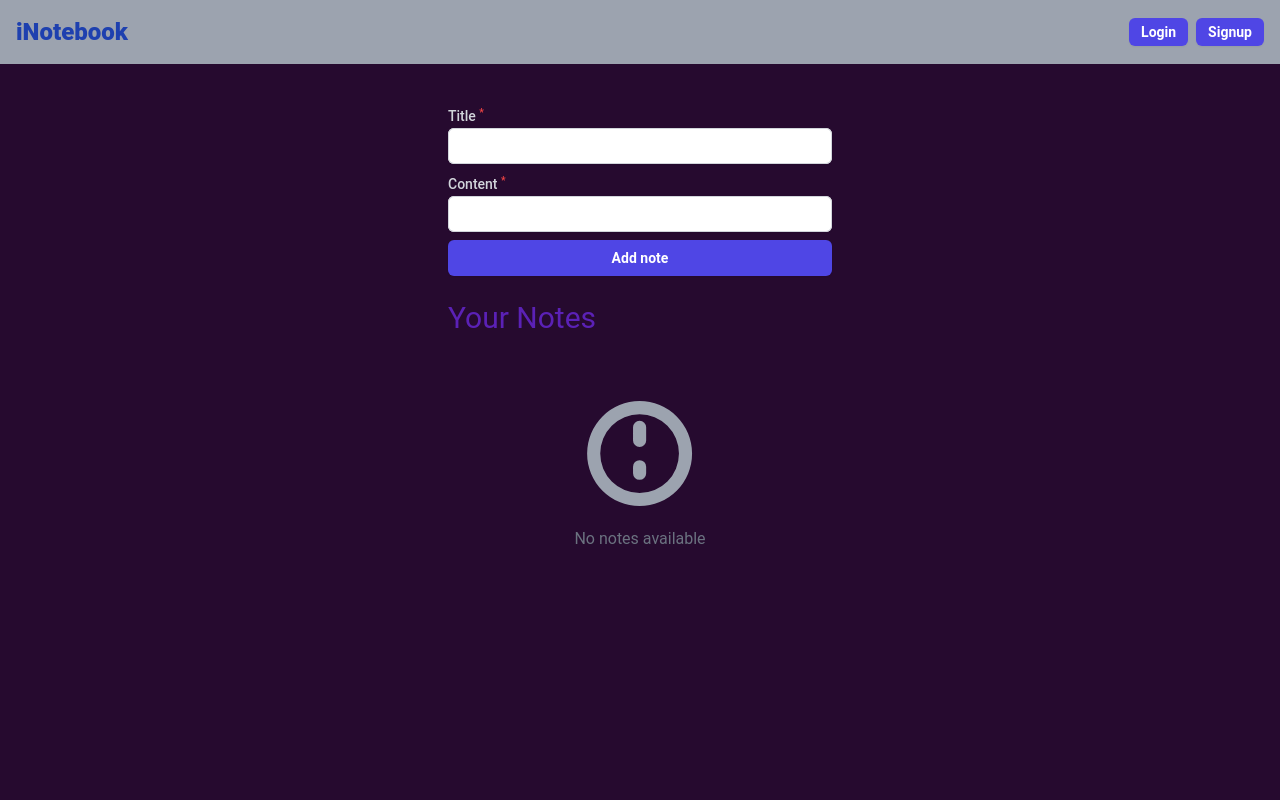
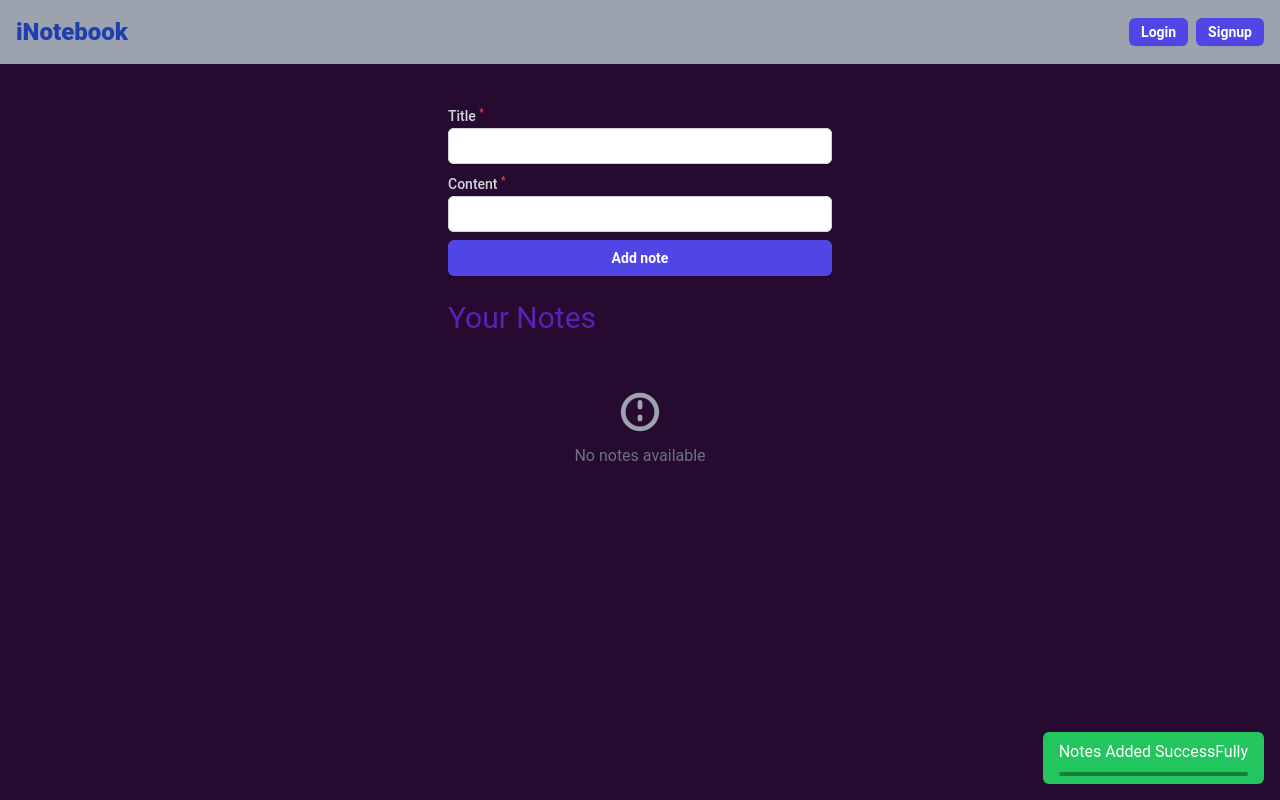
Before and after one commit to roshan798/i-notebook, a React (Create React App) app in the folder frontend/: page / in a window 1280 px wide. Both pictures are taken after typing "Sample", "Sample" into the empty fields and a click on the button "Add note". Built offline with nearby package versions, Linux system fonts and the light colour scheme; no server answers.

Commit message:
Added Notification

```diff
--- a/frontend/src/App.js
+++ b/frontend/src/App.js
@@ -4,7 +4,6 @@ import Home from './components/Home';
 import { Route, Routes } from 'react-router-dom';
 import Signup from './components/Signup';
 import Login from './components/Login';
-import About from './components/About';
 import NoteState from './context/notes/NoteState';
 function App() {
   return (
@@ -15,7 +14,6 @@ function App() {
           <Route exact path='/' element={<Home />}></Route>
           <Route exact path='/login' element={<Login />}></Route>
           <Route exact path='/signup' element={<Signup />}></Route>
-          <Route exact path='/about' element={<About />}></Route>
         </Routes>
       </div>
     </NoteState>
--- a/frontend/src/components/About.js
+++ /dev/null
@@ -1,9 +0,0 @@
-import React from 'react'
-
-export default function About() {
-    return (
-        <>
-            <p>About page</p>
-        </>
-    )
-}
--- a/frontend/src/components/AddNotes.js
+++ b/frontend/src/components/AddNotes.js
@@ -1,8 +1,10 @@
 import React, { useState, useContext } from 'react'
 import NoteContext from '../context/notes/noteContext';
+import Notification from './Notification'
 
 export default function AddNotes() {
-    const { addNotes } = useContext(NoteContext);
+    const { addNotes, showAlert, setShowAlert } = useContext(NoteContext);
+
     const intialNote = {
         "title": "",
         "content": ""
@@ -69,12 +71,14 @@ export default function AddNotes() {
             }
 
             await addNotes(newNote);
+            setShowAlert(true);
             setNote(intialNote);
         }
     }
 
     return (
         <>
+            {showAlert && <Notification message={"Notes Added SuccessFully"} />}
             <form className='mt-10 sm:mx-auto sm:w-full px-4 sm:px-0 sm:max-w-sm flex flex-col gap-y-2' onSubmit={submitHandler}>
                 <label htmlFor="add-title" className='block text-sm font-medium leading-6 text-gray-300 text-left'>Title <sup className='text-red-500'>*</sup>
                     <input type="text" id='add-title' name='title' className='block text-lg w-full px-2 rounded-md border-0 py-1.5 text-gray-900 shadow-sm ring-1 ring-inset ring-gray-300 placeholder:text-gray-400 focus:ring-2 focus:ring-inset focus:ring-indigo-600 sm:text-sm sm:leading-6' value={note.title} onChange={onChangeHandler} minLength={5} required />
--- /dev/null
+++ b/frontend/src/components/Notification.js
@@ -0,0 +1,24 @@
+import React, { useEffect, useContext } from 'react';
+import NoteContext from '../context/notes/noteContext';
+export default function About({ message }) {
+    const { setShowAlert } = useContext(NoteContext);
+
+    useEffect(() => {
+        const timer = setTimeout(() => {
+            setShowAlert(false);
+        }, 5000);
+
+        return () => {
+            clearTimeout(timer);
+        };
+    }, []);
+
+    return (
+        <>
+            <div className="fixed bottom-0 right-0 m-4 bg-green-500 text-white py-2 px-4 rounded-md transition-opacity duration-500">
+                {message}
+                <div className="h-1 bg-green-700 rounded-md mt-2 w-full" />
+            </div>
+        </>
+    );
+};
--- a/frontend/src/context/notes/NoteState.js
+++ b/frontend/src/context/notes/NoteState.js
@@ -87,8 +87,12 @@ const updateNotesFromDB = async (id, updatedNote) => {
 }
 
 export default function NoteState(props) {
+
   const [notes, setNotes] = useState([]);
+  // state which will show/hide the alert
+  const [showAlert, setShowAlert] = useState(false);
   const [showUpdateForm, setShowUpdateForm] = useState(-1);
+
   // to fetch All notes once
   useEffect(() => {
     //setting  user notes fetched from the db
@@ -149,7 +153,7 @@ export default function NoteState(props) {
   }
 
   return (
-    <NoteContext.Provider value={{ notes, addNotes, deleteNotes, updateNotes, showUpdateForm, setShowUpdateForm }}>
+    <NoteContext.Provider value={{ notes, addNotes, deleteNotes, updateNotes, showUpdateForm, setShowUpdateForm, showAlert, setShowAlert }}>
       {props.children}
     </NoteContext.Provider>
   )
--- a/frontend/src/output.css
+++ b/frontend/src/output.css
@@ -629,6 +629,10 @@ video {
   position: relative;
 }
 
+.bottom-0 {
+  bottom: 0px;
+}
+
 .left-0 {
   left: 0px;
 }
@@ -671,6 +675,10 @@ video {
 
 .z-50 {
   z-index: 50;
+}
+
+.m-4 {
+  margin: 1rem;
 }
 
 .mx-auto {
@@ -763,6 +771,10 @@ video {
   height: 2.75rem;
 }
 
+.h-12 {
+  height: 3rem;
+}
+
 .h-16 {
   height: 4rem;
 }
@@ -783,6 +795,10 @@ video {
   height: 100%;
 }
 
+.h-1 {
+  height: 0.25rem;
+}
+
 .min-h-full {
   min-height: 100%;
 }
@@ -793,6 +809,10 @@ video {
 
 .w-11 {
   width: 2.75rem;
+}
+
+.w-12 {
+  width: 3rem;
 }
 
 .w-4 {
@@ -942,6 +962,11 @@ video {
   background-color: rgb(156 163 175 / var(--tw-bg-opacity));
 }
 
+.bg-green-500 {
+  --tw-bg-opacity: 1;
+  background-color: rgb(34 197 94 / var(--tw-bg-opacity));
+}
+
 .bg-indigo-600 {
   --tw-bg-opacity: 1;
   background-color: rgb(79 70 229 / var(--tw-bg-opacity));
@@ -959,6 +984,11 @@ video {
 .bg-white {
   --tw-bg-opacity: 1;
   background-color: rgb(255 255 255 / var(--tw-bg-opacity));
+}
+
+.bg-green-700 {
+  --tw-bg-opacity: 1;
+  background-color: rgb(21 128 61 / var(--tw-bg-opacity));
 }
 
 .fill-blue-600 {
@@ -1203,6 +1233,16 @@ video {
           filter: var(--tw-blur) var(--tw-brightness) var(--tw-contrast) var(--tw-grayscale) var(--tw-hue-rotate) var(--tw-invert) var(--tw-saturate) var(--tw-sepia) var(--tw-drop-shadow);
 }
 
+.transition-opacity {
+  transition-property: opacity;
+  transition-timing-function: cubic-bezier(0.4, 0, 0.2, 1);
+  transition-duration: 150ms;
+}
+
+.duration-500 {
+  transition-duration: 500ms;
+}
+
 .placeholder\:text-gray-400::-webkit-input-placeholder {
   --tw-text-opacity: 1;
   color: rgb(156 163 175 / var(--tw-text-opacity));
```
